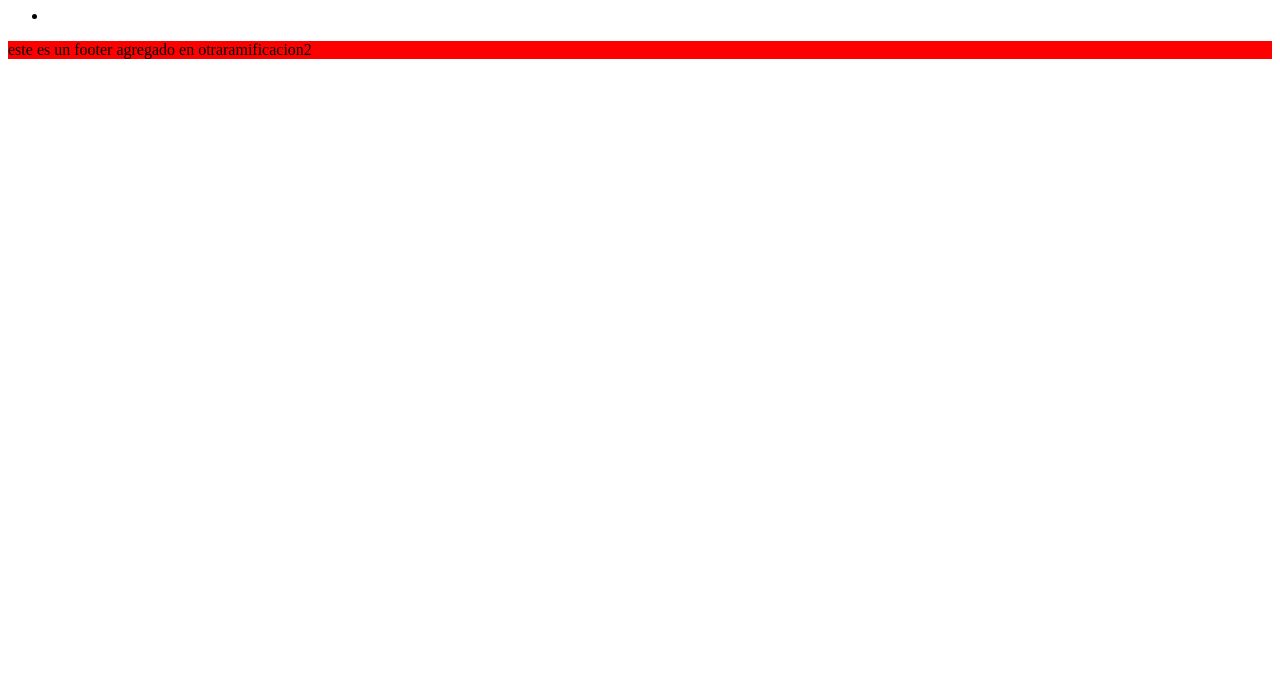
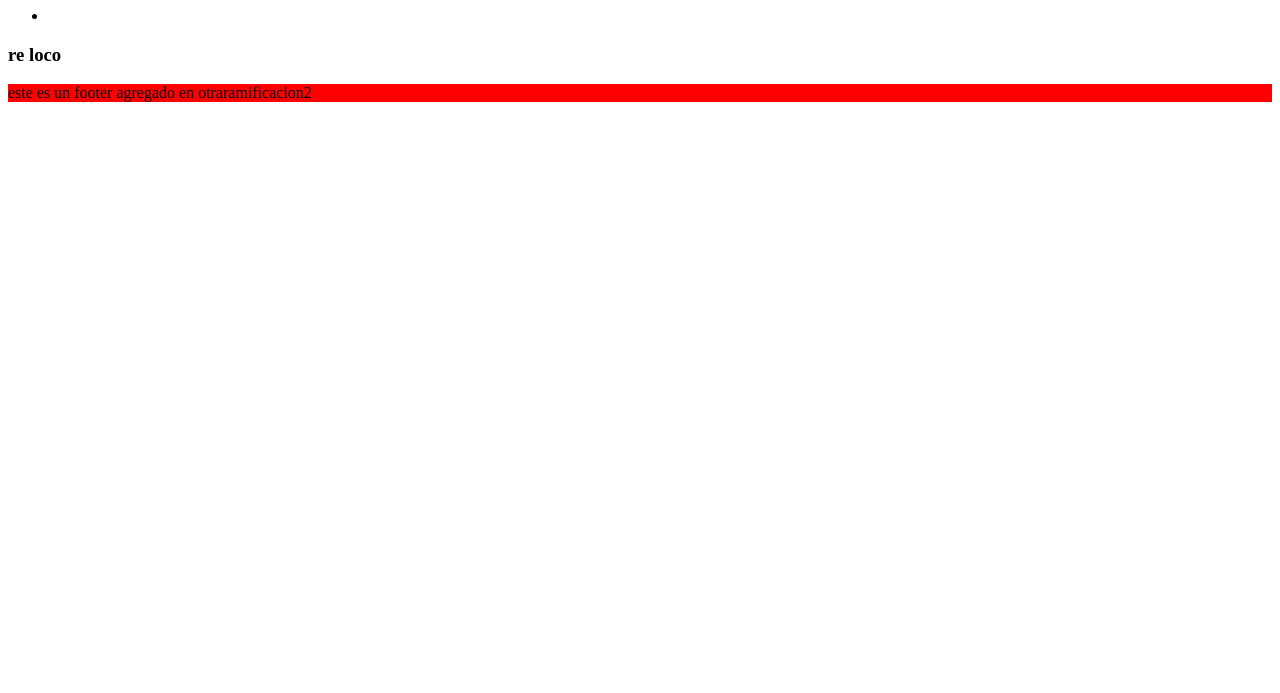
Before and after one commit to martymcflyrokr/pruebaGit, a plain HTML site: page index.html in a window 1280 px wide. Shown: the part 107-800 px from the top of the page. Drawn offline with Linux system fonts and the light colour scheme.

Commit message:
first commit

```diff
--- a/index.html
+++ b/index.html
@@ -21,6 +21,7 @@
     </nav>
 
     <footer>
+        <h3>re loco</h3>
         <p>
             este es un footer agregado en otraramificacion2
 
```
